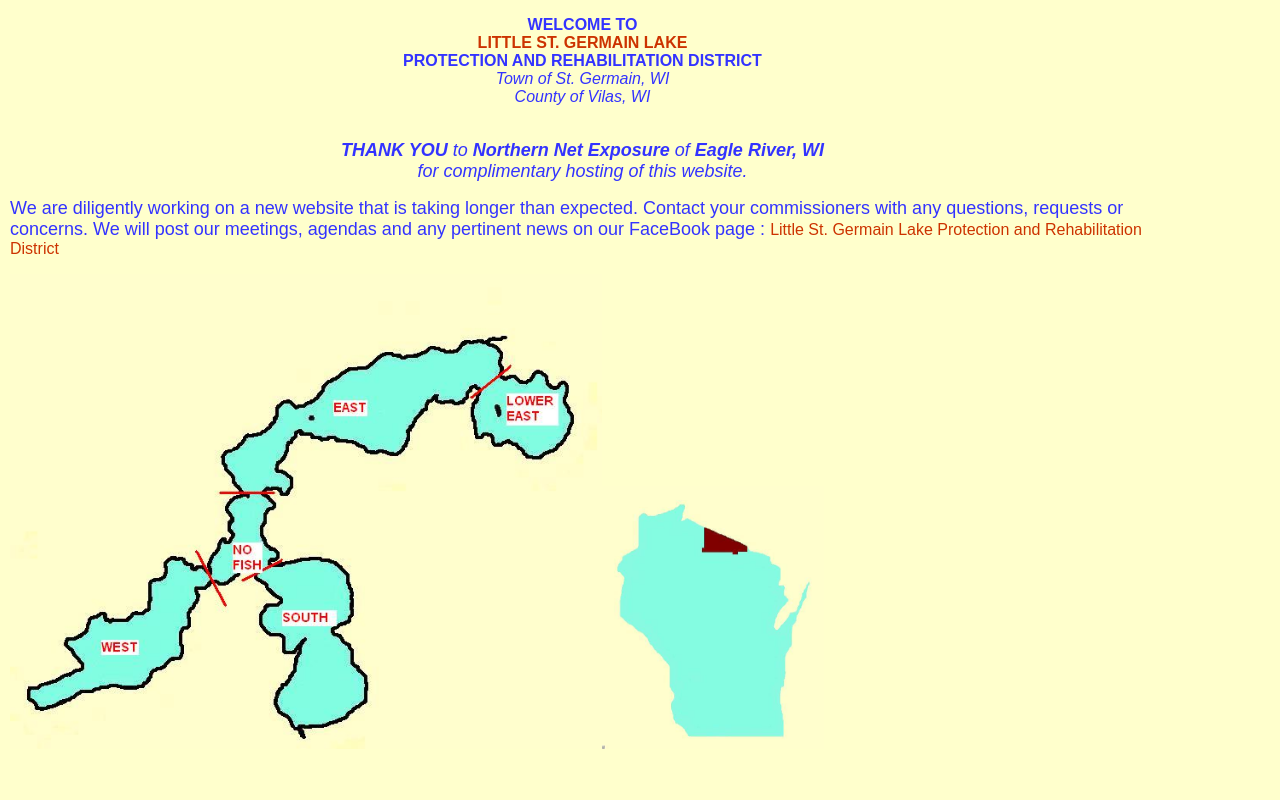
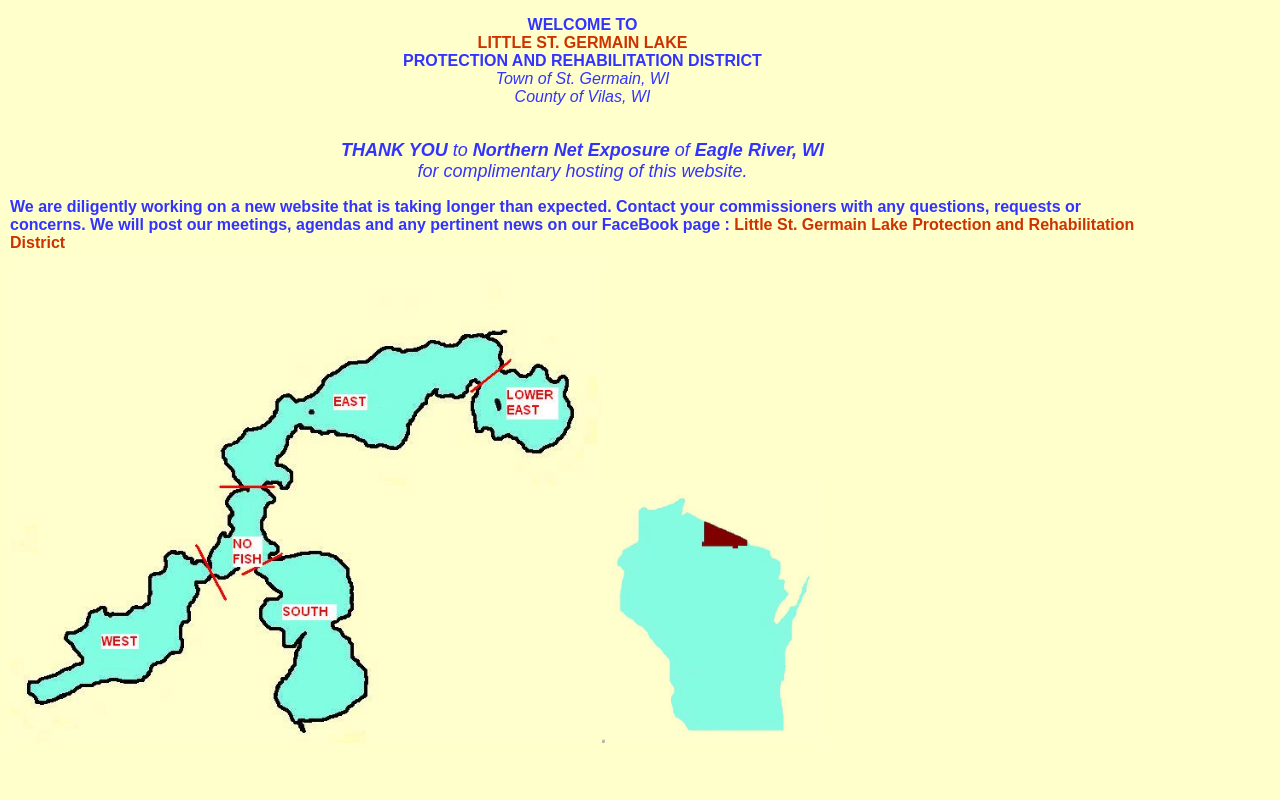
Before and after one commit to TommyTwoTap/littlesaint, a plain HTML site: page index.htm in a window 1280 px wide. Shown: the top 800 px of the page. Drawn offline with Linux system fonts and the light colour scheme.

Commit message:
Update index.htm

```diff
--- a/index.htm
+++ b/index.htm
@@ -122,7 +122,7 @@ a:active {
 </div>
 <p align="center" class="style6"><span class="style9"><strong>THANK YOU</strong> to <strong>Northern Net</strong> <strong>Exposure</strong> of <strong>Eagle River, WI</strong><br />
 for complimentary hosting of this website. </span></p>
-<span class="style9">
+<span class="style5">
  We are diligently working on a new website that is taking longer than expected. Contact your commissioners with any questions, requests or concerns. We will post our meetings, agendas and any pertinent news on our FaceBook page :
 <a href="https://www.facebook.com/pages/Little-Saint-Germain-Lake/151291098215630" class="docs-creator">Little St. Germain Lake Protection and Rehabilitation District </a>
 </span>
```
